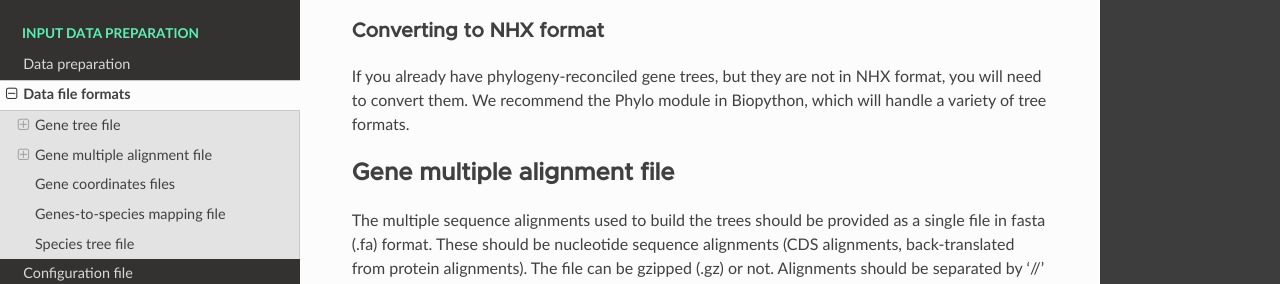
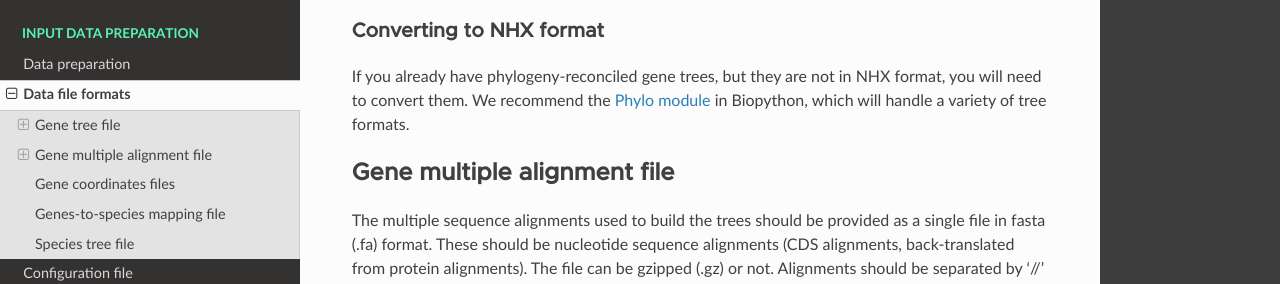
Before and after one commit to DyogenIBENS/SCORPIOS, a Sphinx documentation site: the page built from doc/input_formatting.rst, in a window 1280 px wide and 900 px high, scrolled down 1146 px. Shown: the part 191-475 px from the top of the window. Built offline with Sphinx 7.4.7 and the Read the Docs theme 2.0.0, drawn with Linux system fonts in a browser that asks for light colours; some of the changed lines change nothing that is shown.

Commit message:
improve doc

```diff
--- a/doc/input_formatting.rst
+++ b/doc/input_formatting.rst
@@ -45,7 +45,7 @@ Converting to NHX format
 ^^^^^^^^^^^^^^^^^^^^^^^^
 
 If you already have phylogeny-reconciled gene trees, but they are not in NHX format, you will need to convert them.
-We recommend the Phylo module in Biopython, which will handle a variety of tree formats.
+We recommend the `Phylo module <https://biopython.org/wiki/Phylo>`_ in Biopython, which will handle a variety of tree formats.
 
 
 Gene multiple alignment file
```
